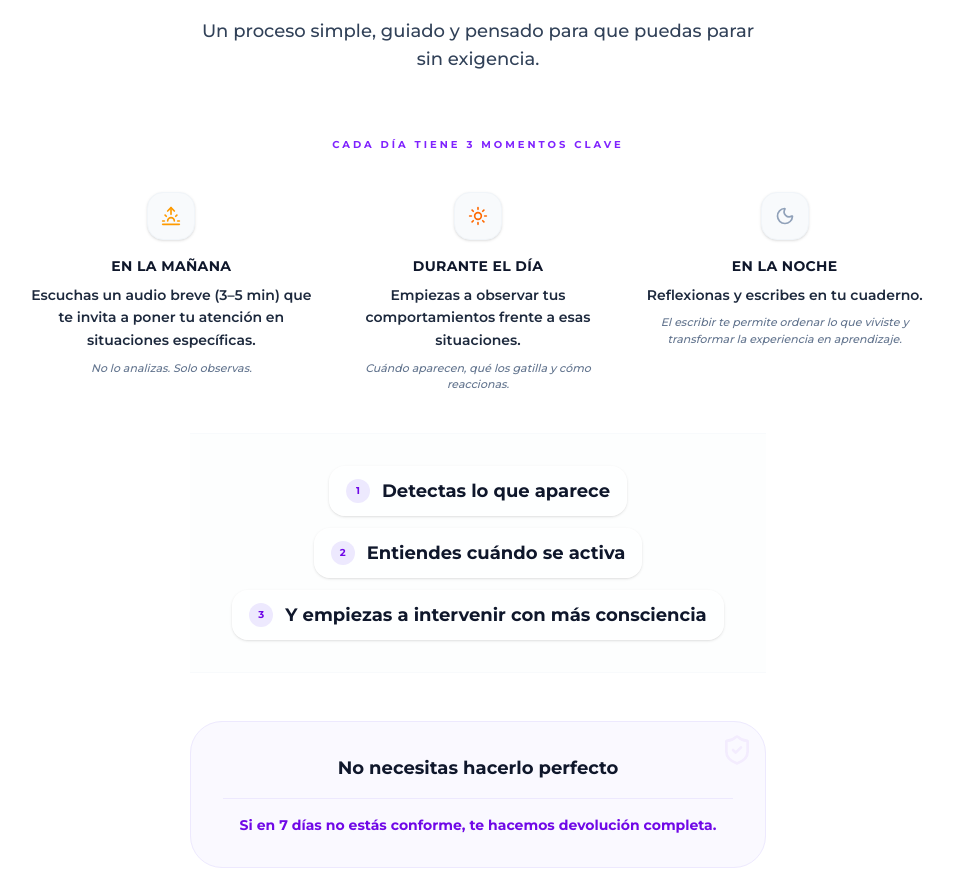
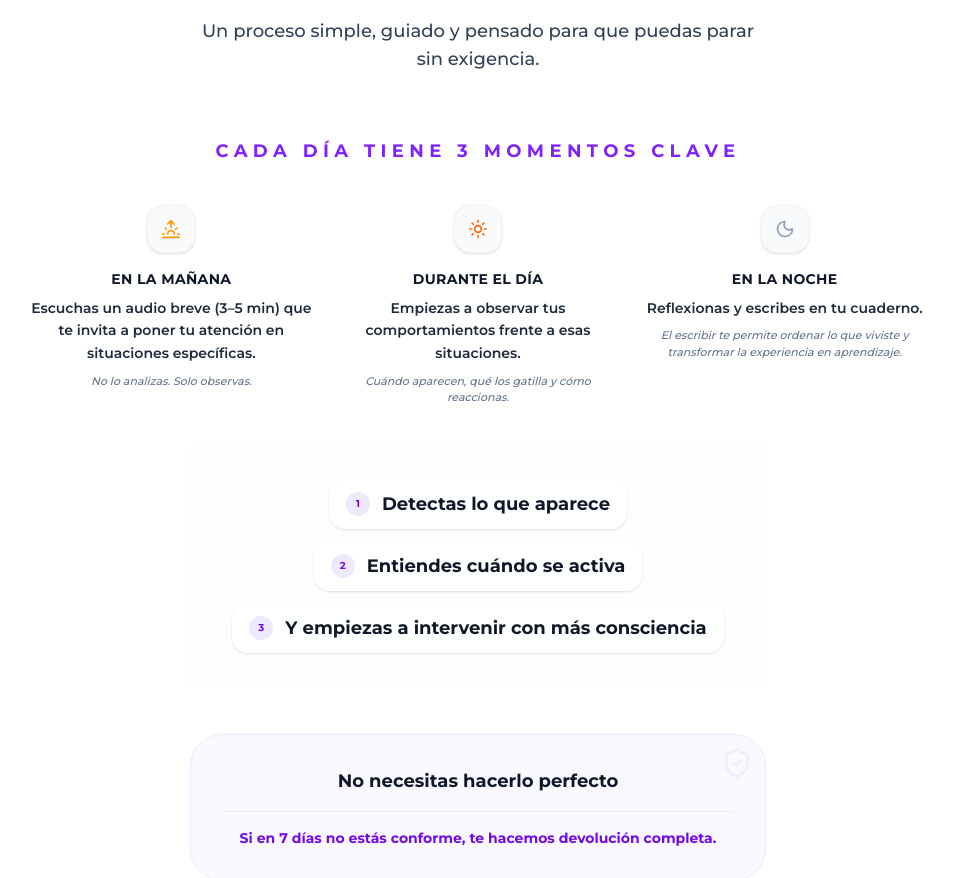
Before and after one commit to cursossolange/despierta-72h, a React (Vite) app: page / in a window 1280 px wide. Shown: the part 2861-3739 px from the top of the page, without its empty margins (162-1115 px from the left). Built offline with nearby package versions, Linux system fonts and the light colour scheme; no server answers.

Commit message:
Update LandingPage.tsx

```diff
--- a/src/components/LandingPage.tsx
+++ b/src/components/LandingPage.tsx
@@ -344,7 +344,7 @@ export default function LandingPage({ onPurchase }: LandingPageProps) {
 
           {/* Tres momentos clave */}
           <div className="max-w-4xl mx-auto mb-8 md:mb-10">
-            <h3 className="text-[10px] font-black text-violet-600 uppercase tracking-[0.3em] text-center mb-10">
+            <h3 className="text-base md:text-lg font-black text-violet-600 uppercase tracking-[0.3em] text-center mb-10">
               Cada día tiene 3 momentos clave
             </h3>
             <div className="grid md:grid-cols-3 gap-8 md:gap-6">
```
